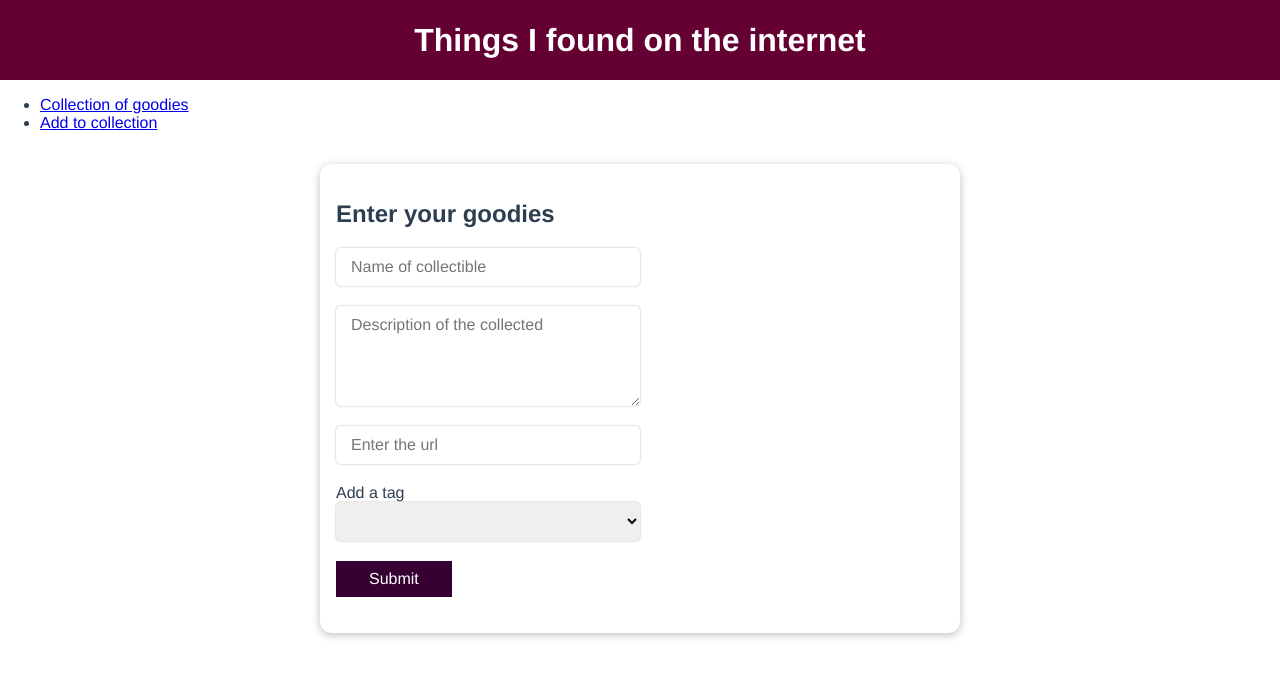
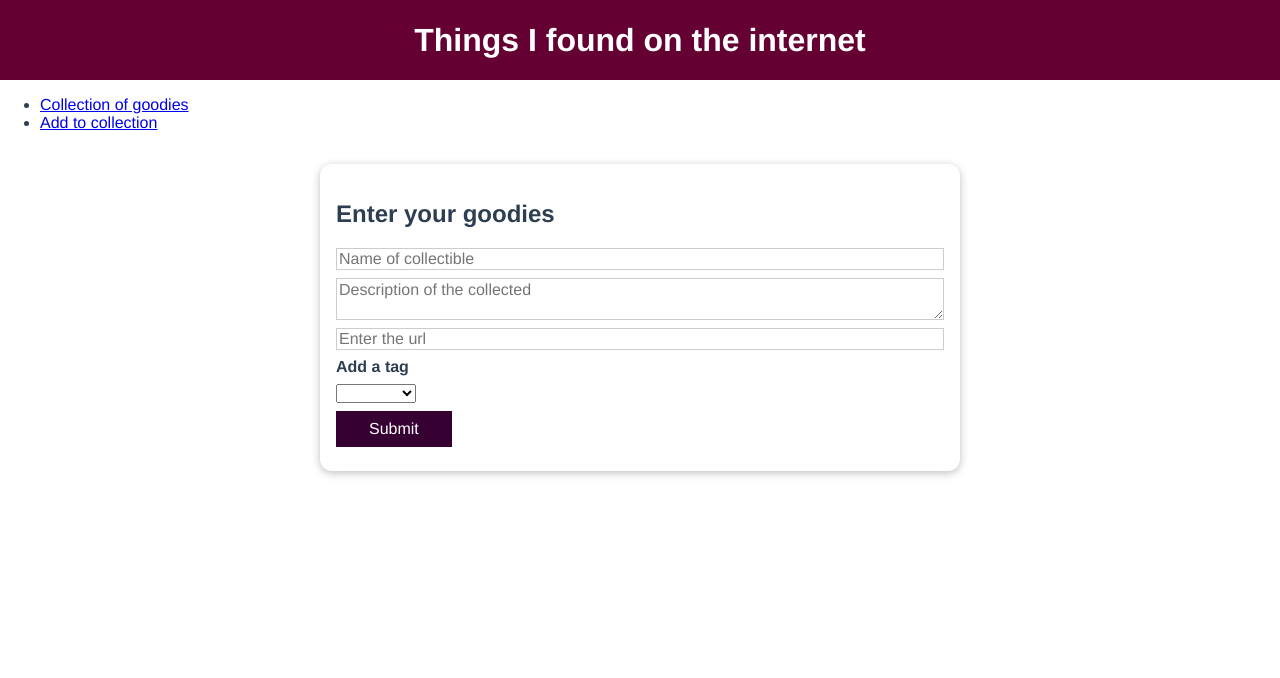
Before and after one commit to fin111/colectibles, a Vue app: page /add-to-collection in a window 1280 px wide. Shown: the top 678 px of the page. Built offline with nearby package versions, Linux system fonts and the light colour scheme.

Commit message:
added vuex and store to manage data

```diff
--- /dev/null
+++ b/src/components/UI/CollectionsForm.vue
@@ -0,0 +1,144 @@
+<template>
+  <form @submit.prevent="submitForm">
+        <div class="form-control">
+          <input type="text" id="name" name="name" placeholder="Name of collectible" v-model.trim="enteredName">
+        </div>
+        <div class="form-control">
+          <textarea name="description" id="description" placeholder="Description of the collected" v-model.trim="enteredDesc"></textarea>
+        </div>
+        <div class="form-control">
+          <input type="url" id="url" name="url" placeholder="Enter the url" v-model.trim="enteredUrl">
+        </div>
+        <div class="form-control" required>
+          <label for="tags">Add a tag</label>
+          <select name="tags" id="tags" autocomplete="off" v-model='enteredTag'>
+            <option hidden>Add a tag</option>
+            <option value="website">Website</option>
+            <option value="image">Image</option>
+            <option value="video">Video</option>
+          </select>
+        </div>
+        <p v-if="invalidInput">Please fill in all fields before submitting!!</p>
+        <p v-if="error">{{ error }}</p>
+        <div class="form-control">
+          <base-button>Submit</base-button>
+        </div>
+      </form>
+</template>
+
+<script>
+export default {
+  emits: ['save-data'],
+  data() {
+    return {
+      enteredName: '',
+      enteredDesc: '',
+      enteredUrl: '',
+      enteredTag: null,
+      invalidInput: false,
+      error: null
+    }
+  },
+  methods: {
+    validateForm() {
+      if (this.enteredName === '' || this.enteredDesc === '' || this.enteredUrl === '' || !this.enteredTag ){
+        this.invalidInput = true;
+        return;
+      }
+      this.invalidInput = false;
+      this.error = null;
+    },
+    submitForm() {
+      this.validateForm();
+
+      const formData = {
+        name: this.enteredName,
+        desc: this.enteredDesc,
+        url: this.enteredUrl,
+        tag: this.enteredTag,
+      };
+      this.$emit('save-data', formData);
+
+      this.enteredName = '';
+      this.enteredDesc = '';
+      this.enteredUrl = '';
+      this.enteredTag = null;
+    }
+  }
+}
+</script>
+
+<style lang="scss" scoped>
+// .form-control {
+//   margin-bottom: 20px;
+//   input, select, textarea {
+//     font-family: Avenir, Helvetica, Arial, sans-serif;
+//     font-size: 1rem;
+//     padding: 10px 15px;
+//     border-radius: 5px;
+//     box-shadow: 0 0 2px 0 rgba(0,0,0,0.35);
+//     border: none;
+//     width: 50%;
+//     display: block;
+//   }
+//   textarea {
+//     min-height: 100px;
+//     min-width: 50%;
+//     max-width: 50%;
+//   }
+// }
+.form-control {
+  margin: 0.5rem 0;
+}
+
+label {
+  font-weight: bold;
+  display: block;
+  margin-bottom: 0.5rem;
+}
+
+input[type='checkbox'] + label {
+  font-weight: normal;
+  display: inline;
+  margin: 0 0 0 0.5rem;
+}
+
+input,
+textarea {
+  display: block;
+  width: 100%;
+  border: 1px solid #ccc;
+  font: inherit;
+}
+
+input:focus,
+textarea:focus {
+  background-color: #f0e6fd;
+  outline: none;
+  border-color: #3d008d;
+}
+
+input[type='checkbox'] {
+  display: inline;
+  width: auto;
+  border: none;
+}
+
+input[type='checkbox']:focus {
+  outline: #3d008d solid 1px;
+}
+
+h3 {
+  margin: 0.5rem 0;
+  font-size: 1rem;
+}
+
+.invalid label {
+  color: red;
+}
+
+.invalid input,
+.invalid textarea {
+  border: 1px solid red;
+}
+</style>
--- /dev/null
+++ b/src/components/collections/CollectionItem.vue
@@ -0,0 +1,14 @@
+<template>
+  <li>
+    <h2>{{ name }}</h2>
+    <p>{{ desc }}</p>
+    <a :href="url" target="_blank">Go to {{ name }}</a>
+    <p>tag: {{ tag }}</p>
+  </li>
+</template>
+
+<script>
+export default {
+  props: ['id', 'name', 'desc', 'url', 'tag']
+}
+</script>
--- a/src/main.js
+++ b/src/main.js
@@ -6,11 +6,13 @@ import BaseCard from './components/UI/BaseCard.vue';
 import BaseButton from './components/UI/BaseButton.vue';
 
 import router from './router.js';
+import store from './store/index.js';
 import App from './App.vue';
 
 const app = createApp(App);
 
 app.use(router);
+app.use(store);
 //app.use(VueAxios, axios);
 
 app.component('base-card', BaseCard);
--- a/src/pages/CollectionsInput.vue
+++ b/src/pages/CollectionsInput.vue
@@ -2,104 +2,24 @@
   <section>
     <base-card>
       <h2>Enter your goodies</h2>
-      <form @submit.prevent="submitCollection">
-        <div class="form-control">
-          <input type="text" id="name" name="name" placeholder="Name of collectible" v-model.trim="enteredName">
-        </div>
-        <div class="form-control">
-          <textarea name="description" id="description" placeholder="Description of the collected" v-model.trim="enteredDesc"></textarea>
-        </div>
-        <div class="form-control">
-          <input type="url" id="url" name="url" placeholder="Enter the url" v-model.trim="enteredUrl">
-        </div>
-        <div class="form-control" required>
-          <label for="tags">Add a tag</label>
-          <select name="tags" id="tags" autocomplete="off" v-model='enteredTag'>
-            <option hidden>Add a tag</option>
-            <option value="website">Website</option>
-            <option value="image">Image</option>
-            <option value="video">Video</option>
-          </select>
-        </div>
-        <p v-if="invalidInput">Please fill in all fields before submitting!!</p>
-        <p v-if="error">{{ error }}</p>
-        <div class="form-control">
-          <base-button>Submit</base-button>
-        </div>
-      </form>
+      <collections-form @save-data="saveData"></collections-form>
     </base-card>
   </section>
 </template>
 
 <script>
+import CollectionsForm from '../components/UI/CollectionsForm.vue';
+
 export default {
-  data() {
-    return {
-      enteredName: '',
-      enteredDesc: '',
-      enteredUrl: '',
-      enteredTag: null,
-      invalidInput: false,
-      error: null
-    }
+  components: {
+    CollectionsForm
   },
   methods: {
-    submitCollection() {
-      if (this.enteredName === '' || this.enteredDesc === '' || this.enteredUrl === '' || !this.enteredTag ){
-        this.invalidInput = true;
-        //console.log('invalid');
-        return;
-      }
-      this.invalidInput = false;
-      this.error = null;
-      fetch('https://collections-76711-default-rtdb.europe-west1.firebasedatabase.app/collections.json', {
-        method: 'POST',
-        headers: {
-          'Content-Type': 'application/json'
-        },
-        body: JSON.stringify({
-          name: this.enteredName,
-          desc: this.enteredDesc,
-          url: this.enteredUrl,
-          tag: this.enteredTag
-        })
-      }).then(response => {
-        if (response.ok) {
-          //console.log('its ok!!')
-        } else {
-          throw new Error('could not save data!!');
-        }
-      }).catch(error => {
-        //console.log(error);
-        this.error = error.message;
-      });
-
-      this.enteredName = '';
-      this.enteredDesc = '';
-      this.enteredUrl = '';
-      this.enteredTag = null;
+    saveData(data) {
+      console.log(this.$store);
+      this.$store.dispatch('collection/addCollection', data);
+      //this.$router.replace('/collection');
     }
   }
 }
 </script>
-
-<style lang="scss" scoped>
-.form-control {
-  margin-bottom: 20px;
-  input, select, textarea {
-    font-family: Avenir, Helvetica, Arial, sans-serif;
-    font-size: 1rem;
-    padding: 10px 15px;
-    border-radius: 5px;
-    box-shadow: 0 0 2px 0 rgba(0,0,0,0.35);
-    border: none;
-    width: 50%;
-    display: block;
-  }
-  textarea {
-    min-height: 100px;
-    min-width: 50%;
-    max-width: 50%;
-  }
-}
-</style>
--- a/src/pages/CollectionsList.vue
+++ b/src/pages/CollectionsList.vue
@@ -1,54 +1,39 @@
 <template>
   <base-card>
-  <h2>The goodies!!</h2>
-  <p v-if="isLoading">Loading....</p>
-  <p v-else-if="!isLoading && error">{{ error }}</p>
-  <p v-else-if="!isLoading && (!storedCollections || storedCollections.length === 0)">There are no goodies to display, why nit be the first to add one!!</p>
-    <ul v-else>
-      <li v-for="col in storedCollections" :key="col.id">
-        <h2>{{ col.name }}</h2>
-        <p>{{ col.desc }}</p>
-        <a :href="col.url" target="_blank">Go to {{ col.name }}</a>
-        <p>tag: {{ col.tag }}</p>
-      </li>
+    <h2>The goodies!!</h2>
+    <ul v-if="hasCollection">
+      <collection-item v-for="col in collections"
+      :key="col.id"
+      :name="col.name"
+      :desc="col.desc"
+      :url="col.url"
+      :tag="col.tag"></collection-item>
     </ul>
+    <p v-else>There are no goodies to display, why not be the first to add one!!</p>
   </base-card>
 </template>
 
 <script>
+import CollectionItem from '../components/collections/CollectionItem.vue';
 export default {
-  data() {
-    return {
-      storedCollections: [],
-      isLoading: false,
-      error: null
+  components: {
+    CollectionItem
+  },
+  computed: {
+    collections() {
+      return this.$store.getters['collection/collections'];
+    },
+    hasCollection() {
+      return this.$store.getters['collection/hasCollection']
     }
   },
-  mounted() {
-    this.isLoading = true;
-    this.error = null;
-    fetch('https://collections-76711-default-rtdb.europe-west1.firebasedatabase.app/collections.json').then( response => {
-      if ( response.ok ) {
-        return response.json();
-      }
-    }).then( data => {
-      this.isLoading = false;
-      const storedCollections = [];
-      for (const id in data) {
-        //console.log(id);
-        storedCollections.push({
-          id: id,
-          name: data[id].name,
-          desc: data[id].desc,
-          url: data[id].url,
-          tag: data[id].tag
-        });
-      }
-      this.storedCollections = storedCollections;
-    }).catch(() => {
-      this.isLoading = false;
-      this.error = 'Failed to fetch data = please try again later';
-    })
-  }
+  created() {
+    this.loadCollection();
+  },
+  methods: {
+    loadCollection() {
+      this.$store.dispatch('collection/loadCollection');
+    }
+  },
 }
 </script>
--- /dev/null
+++ b/src/store/index.js
@@ -0,0 +1,11 @@
+import { createStore } from 'vuex';
+
+import collectionModule from './modules/collection/index.js';
+
+const store = createStore({
+  modules: {
+    collection: collectionModule
+  }
+});
+
+export default store;
--- /dev/null
+++ b/src/store/modules/collection/actions.js
@@ -0,0 +1,48 @@
+export default {
+  async addCollection(context, data) {
+    const collectionData = {
+      name: data.name,
+      desc: data.desc,
+      url: data.url,
+      tag: data.tag
+    };
+
+    const response = await fetch('https://collections-76711-default-rtdb.europe-west1.firebasedatabase.app/collections.json', {
+      method: 'POST',
+      headers: {
+        'Content-Type': 'application/json'
+      },
+      body: JSON.stringify(collectionData)
+    });
+
+    if(!response.ok) {
+      // error ...
+    }
+
+    context.commit('addCollection', collectionData)
+  },
+
+  async loadCollection(context) {
+    const response = await fetch('https://collections-76711-default-rtdb.europe-west1.firebasedatabase.app/collections.json');
+
+    const responseData = await response.json();
+
+    if (!response.ok) {
+          // error ...
+    }
+
+    const collections = [];
+
+    for (const id in responseData) {
+      const collection = {
+        id: id,
+        name: responseData[id].name,
+        desc: responseData[id].desc,
+        url: responseData[id].url,
+        tag: responseData[id].tag
+      };
+      collections.push(collection);
+    }
+    context.commit('setCollection', collections);
+  }
+};
--- /dev/null
+++ b/src/store/modules/collection/getters.js
@@ -0,0 +1,8 @@
+export default {
+  collections(state) {
+    return state.collections;
+  },
+  hasCollection(state) {
+    return state.collections && state.collections.length > 0;
+  }
+};
--- /dev/null
+++ b/src/store/modules/collection/index.js
@@ -0,0 +1,15 @@
+import mutations from './mutations.js';
+import actions from './actions.js';
+import getters from './getters.js';
+
+export default {
+  namespaced: true,
+  // state() {
+  //   return {
+  //     //collections: []
+  //   }
+  // },
+  mutations,
+  actions,
+  getters
+}
--- /dev/null
+++ b/src/store/modules/collection/mutations.js
@@ -0,0 +1,8 @@
+export default {
+  addCollection(state, payload) {
+    state.collections.push(payload);
+  },
+  setCollection(state, payload) {
+    state.collections = payload;
+  }
+};
```
